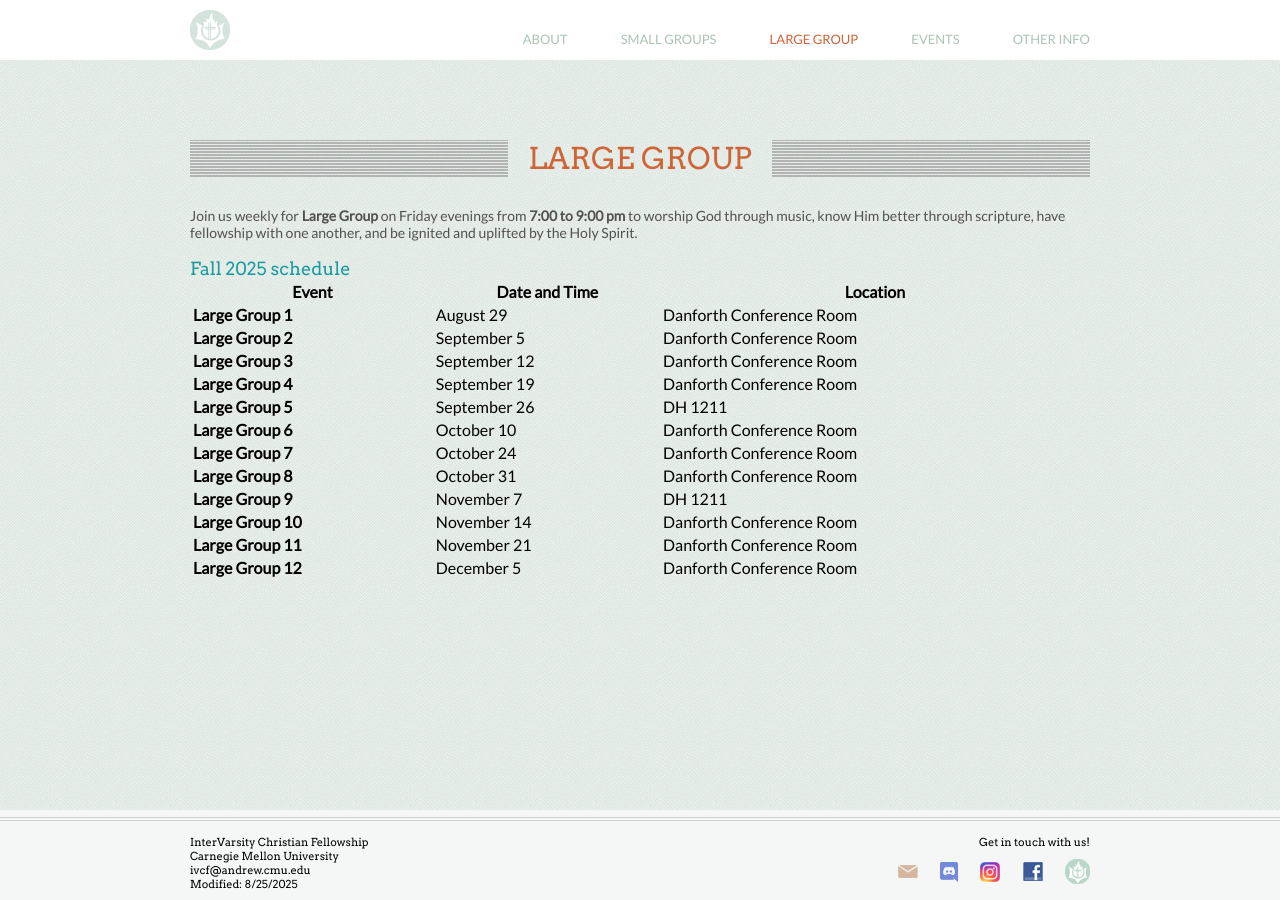
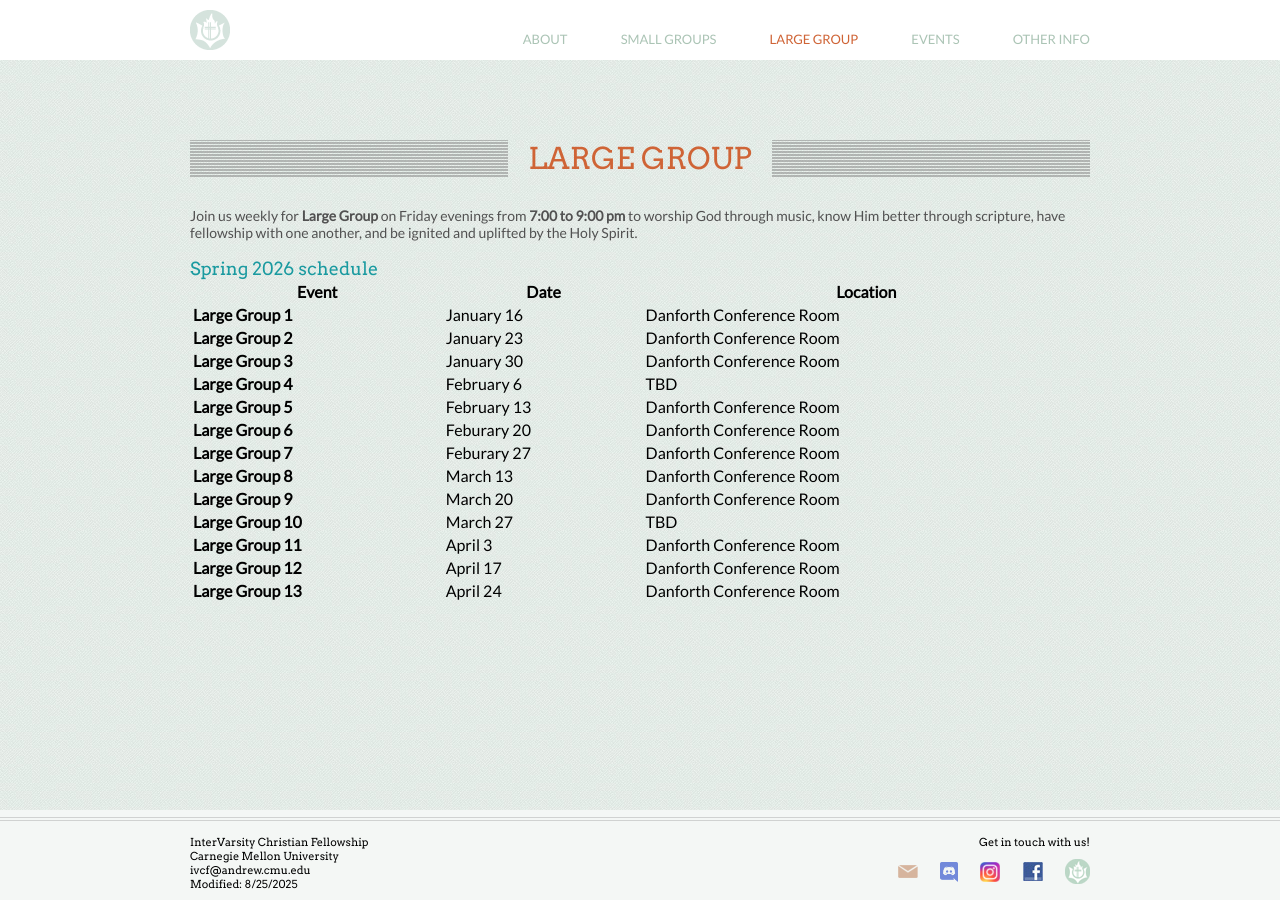
Before and after one commit to ivcf-cmu/ivcf-cmu.github.io, a Jekyll site: the page built from largegroup.md, in a window 1280 px wide. Built offline with Jekyll 4.4.1, drawn with Linux system fonts in a browser that asks for light colours.

Commit message:
Update schedule from Fall 2025 to Spring 2026
Copilot gave me a pretty cool description

```diff
--- a/largegroup.md
+++ b/largegroup.md
@@ -18,7 +18,7 @@ sectionHeader: Large Group
 </p>
 <br /> -->
 
-<h2>Fall 2025 schedule</h2>
+<h2>Spring 2026 schedule</h2>
 
 <!-- Table for location, time -->
 <table style="width:100%">
@@ -26,73 +26,73 @@ sectionHeader: Large Group
     <thead>
       <tr>
         <th>Event</th>
-        <th>Date and Time</th>
+        <th>Date</th>
         <th>Location</th>
       </tr>
     </thead>
     <tr>
       <td><b> Large Group 1 </b></td>
-      <td> August 29 </td>
+      <td> January 16 </td>
       <td> Danforth Conference Room </td>
     </tr>
     <tr>
       <td><b> Large Group 2 </b></td>
-      <td> September 5 </td>
+      <td> January 23 </td>
       <td> Danforth Conference Room </td>
     </tr>
     <tr>
       <td><b> Large Group 3 </b></td>
-      <td> September 12 </td>
+      <td> January 30 </td>
       <td> Danforth Conference Room </td>
     </tr>
     <tr>
       <td><b> Large Group 4 </b></td>
-      <td> September 19 </td>
+      <td> February 6 </td>
+      <td> TBD </td>
+    </tr>
+    <tr>
+      <td><b> Large Group 5 </b></td>
+      <td> February 13 </td>
       <td> Danforth Conference Room </td>
     </tr>
     <tr>
-      <td><b> Large Group 5 </b></td>
-      <td> September 26 </td>
-      <td> DH 1211 </td>
-    </tr>
-<!--    <tr>
       <td><b> Large Group 6 </b></td>
-      <td> October 3 </td>
-      <td> DH 1211 </td>
-    </tr> -->
-    <tr>
-      <td><b> Large Group 6 </b></td>
-      <td> October 10 </td>
+      <td> Feburary 20 </td>
       <td> Danforth Conference Room </td>
     </tr>
     <tr>
       <td><b> Large Group 7 </b></td>
-      <td> October 24 </td>
-      <td> Danforth Conference Room  </td>
+      <td> Feburary 27 </td>
+      <td> Danforth Conference Room </td>
     </tr>
     <tr>
       <td><b> Large Group 8 </b></td>
-      <td> October 31 </td>
+      <td> March 13 </td>
       <td> Danforth Conference Room </td>
     </tr>
     <tr>
       <td><b> Large Group 9 </b></td>
-      <td> November 7 </td>
-      <td> DH 1211 </td>
+      <td> March 20 </td>
+      <td> Danforth Conference Room </td>
     </tr>
     <tr>
       <td><b> Large Group 10 </b></td>
-      <td> November 14 </td>
-      <td> Danforth Conference Room </td>
+      <td> March 27 </td>
+      <td> TBD </td>
     </tr>
     <tr>
       <td><b> Large Group 11 </b></td>
-      <td> November 21 </td>
+      <td> April 3 </td>
       <td> Danforth Conference Room </td>
     </tr>
     <tr>
       <td><b> Large Group 12 </b></td>
-      <td> December 5 </td>
+      <td> April 17 </td>
+      <td> Danforth Conference Room </td>
+    </tr>
+    <tr>
+      <td><b> Large Group 13 </b></td>
+      <td> April 24 </td>
       <td> Danforth Conference Room </td>
     </tr>
   </tbody>
```
